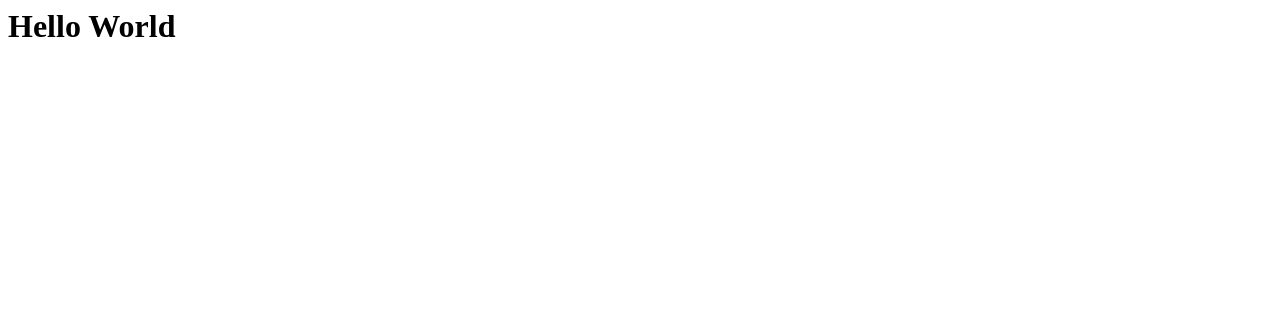
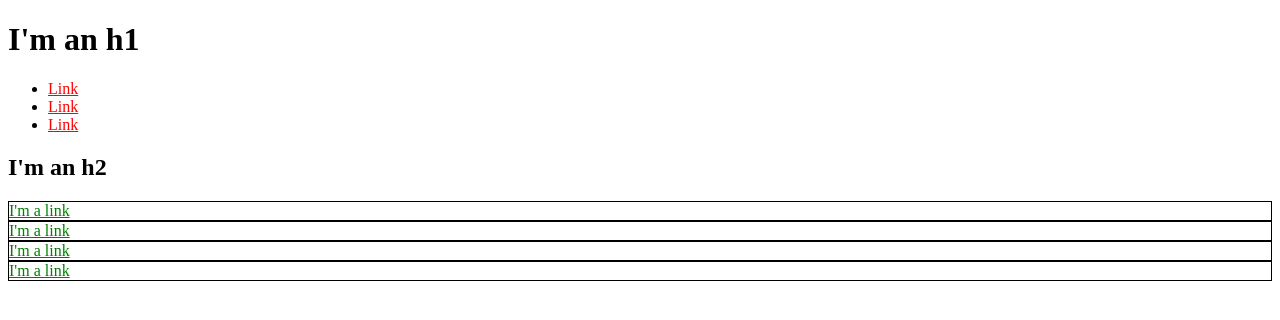
Before and after one commit to MaxHass12/web-dev-michael-hartl-css, a plain HTML site: page index.html in a window 1280 px wide. Drawn offline with Linux system fonts and the light colour scheme.

Commit message:
added README.md, added started HTML

```diff
--- a/index.html
+++ b/index.html
@@ -1 +1,35 @@
-<h1>Hello World</h1>
+<!DOCTYPE html>
+<html>
+  <head>
+    <title>Test Page: Don't Panic</title>
+    <meta charset="utf-8" />
+    <style></style>
+  </head>
+  <body>
+    <h1>I'm an h1</h1>
+    <ul>
+      <li>
+        <a href="https://example.com/" style="color: red">Link</a>
+      </li>
+      <li>
+        <a href="https://example.com/" style="color: red">Link</a>
+      </li>
+      <li>
+        <a href="https://example.com/" style="color: red">Link</a>
+      </li>
+    </ul>
+    <h2>I'm an h2</h2>
+    <div style="border: 1px solid black">
+      <a href="https://example.com/" style="color: green">I'm a link</a>
+    </div>
+    <div style="border: 1px solid black">
+      <a href="https://example.com/" style="color: green">I'm a link</a>
+    </div>
+    <div style="border: 1px solid black">
+      <a href="https://example.com/" style="color: green">I'm a link</a>
+    </div>
+    <div style="border: 1px solid black">
+      <a href="https://example.com/" style="color: green">I'm a link</a>
+    </div>
+  </body>
+</html>
```
Also changed, not shown: 1 other file.
